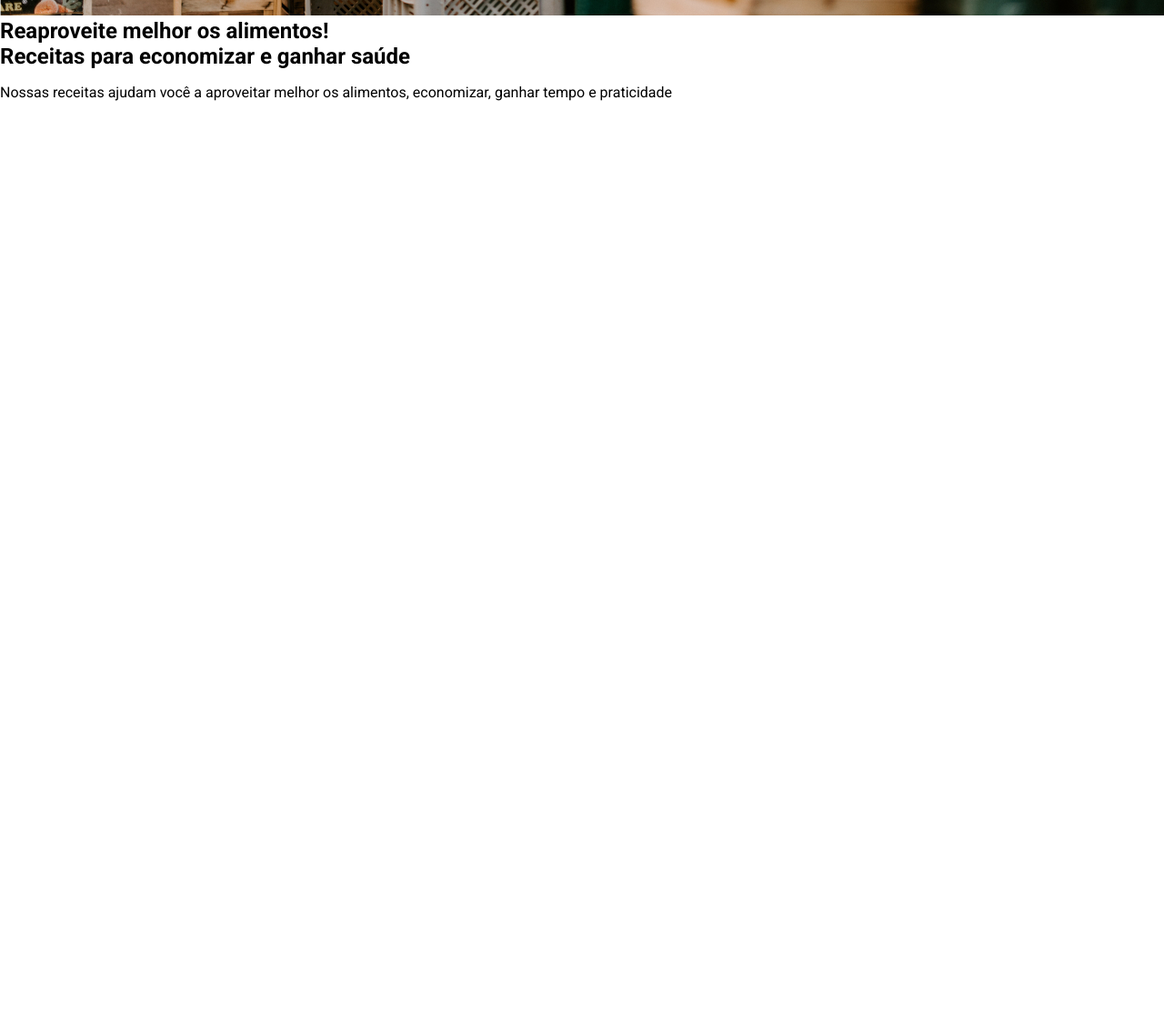
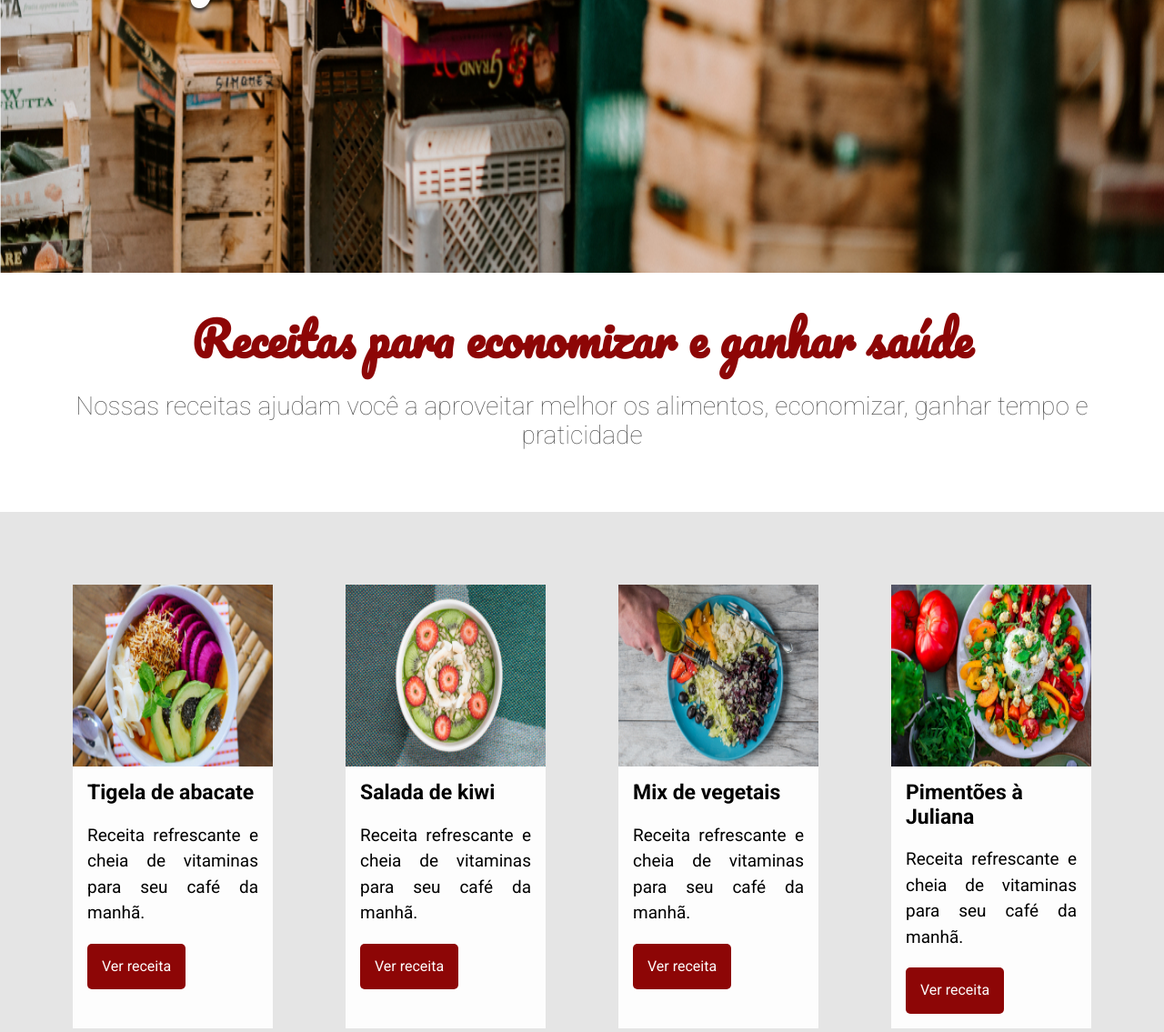
Before and after one commit to natalledm/100-days-of-code, a plain HTML site: page lessons-projects/architecture-css/arquitetura-css-assets/arquitetura-css-assets/index.html in a window 1280 px wide. Shown: the part 500-1635 px from the top of the page at 91% size. Before the commit the page ends 800 px from the top, so only its background shows below. Drawn offline with Linux system fonts and the light colour scheme.

Commit message:
Continuing on the css project: cards created

```diff
--- /dev/null
+++ b/lessons-projects/architecture-css/arquitetura-css-assets/arquitetura-css-assets/assets/css/about.css
@@ -0,0 +1,16 @@
+.about {
+  text-align: center;
+  padding: 2.5rem;
+}
+
+.about__title {
+  color: #8d0606;
+  font-family: Pacifico, cursive;
+  font-size: 3.1875rem;
+}
+
+.about__description {
+  color: #595959;
+  font-size: 1.75rem;
+  font-weight: 100;
+}
--- /dev/null
+++ b/lessons-projects/architecture-css/arquitetura-css-assets/arquitetura-css-assets/assets/css/banner.css
@@ -0,0 +1,21 @@
+.banner {
+  position: relative;
+}
+
+.banner__img {
+  width: 100%;
+  height: calc(100vh - 72px);
+}
+
+.banner__title {
+  font-family: Pacifico, cursive;
+  color: #fdfdfd;
+  font-size: 5.0625rem;
+  position: absolute;
+  left: 50%;
+  text-shadow: 0 4px 4px rgba(0, 0, 0, 0.75);
+  top: 50%;
+  text-align: center;
+  transform: translate(-50%, -50%);
+  width: 100%;
+}
--- /dev/null
+++ b/lessons-projects/architecture-css/arquitetura-css-assets/arquitetura-css-assets/assets/css/recipe.css
@@ -0,0 +1,47 @@
+.cards {
+  background: #e5e5e5;
+  display: flex;
+  flex-wrap: wrap;
+  padding: 5rem 0 0 5rem;
+}
+
+.recipe {
+  background: #fdfdfd;
+  display: flex;
+  flex-direction: column;
+  margin-bottom: 5rem;
+  margin-right: 5rem;
+  width: calc(25% - 5rem);
+}
+
+.recipe__img {
+  height: 200px;
+}
+
+.recipe__title {
+  font-size: 1.4375rem;
+}
+
+.recipe__description {
+  font-size: 1.1875rem;
+  line-height: 1.5;
+  text-align: justify;
+}
+
+.recipe__content {
+  padding: 1rem;
+}
+
+.recipe__button {
+  background: #8d0606;
+  border: none;
+  border-radius: 5px;
+  color: #fdfdfd;
+  padding: 1rem;
+  transition: all 1s ease-in-out;
+}
+
+.recipe__button:hover {
+  cursor: pointer;
+  background: #620404;
+}
--- a/lessons-projects/architecture-css/arquitetura-css-assets/arquitetura-css-assets/index.html
+++ b/lessons-projects/architecture-css/arquitetura-css-assets/arquitetura-css-assets/index.html
@@ -1,15 +1,18 @@
 <!DOCTYPE html>
 <html lang="pt-BR">
     <head>
-        <link href="https://fonts.googleapis.com/css?family=Pacifico|Roboto:100,300,400,500,700,900" rel="stylesheet" />
-        <meta charset="UTF-8" />
-        <meta name="viewport" content="width=device-width, initial-scale=1.0" />
-        <meta http-equiv="X-UA-Compatible" content="ie=edge" />
+        <link href="https://fonts.googleapis.com/css?family=Pacifico|Roboto:100,300,400,500,700,900" rel="stylesheet">
+        <meta charset="UTF-8">
+        <meta name="viewport" content="width=device-width, initial-scale=1.0">
+        <meta http-equiv="X-UA-Compatible" content="ie=edge">
         <title>Fruta & Fruto</title>
-        <link href="./assets/css/normalize.css" rel="stylesheet" />
-        <link href="./assets/css/reset.css" rel="stylesheet" />
-        <link href="./assets/css/header/header.css" rel="stylesheet" />
-        <link href="./assets/css/header/menu.css" rel="stylesheet" />
+        <link href="./assets/css/normalize.css" rel="stylesheet">
+        <link href="./assets/css/reset.css" rel="stylesheet">
+        <link href="./assets/css/header/header.css" rel="stylesheet">
+        <link href="./assets/css/header/menu.css" rel="stylesheet">
+        <link href="./assets/css/banner.css" rel="stylesheet">
+        <link href="./assets/css/about.css" rel="stylesheet">
+        <link href="./assets/css/recipe.css" rel="stylesheet">
     </head>
     <body>
         <header class="header">
@@ -34,5 +37,55 @@
                 economizar, ganhar tempo e praticidade
             </p>
         </section>
+        <section class="cards">
+            <div class="recipe">
+                <img alt="Tigela de abacate" class="recipe__img" src="./assets/img/receitas/tigela-de-abacate.jpg" />
+                <div class="recipe__content">
+                    <h4 class="recipe__title">Tigela de abacate</h4>
+                    <p class="recipe__description">Receita refrescante e cheia de vitaminas para seu café da manhã.</p>
+                    <button class="recipe__button">Ver receita</button>
+                </div>
+            </div>
+            <div class="recipe">
+                <img alt="Salada de kiwi" class="recipe__img" src="./assets/img/receitas/salada-de-kiwi.jpg" />
+                <div class="recipe__content">
+                    <h4 class="recipe__title">Salada de kiwi</h4>
+                    <p class="recipe__description">Receita refrescante e cheia de vitaminas para seu café da manhã.</p>
+                    <button class="recipe__button">Ver receita</button>
+                </div>
+            </div>
+            <div class="recipe">
+                <img alt="Mix de vegetais" class="recipe__img" src="./assets/img/receitas/mix-de-vegetais.jpg" />
+                <div class="recipe__content">
+                    <h4 class="recipe__title">Mix de vegetais</h4>
+                    <p class="recipe__description">Receita refrescante e cheia de vitaminas para seu café da manhã.</p>
+                    <button class="recipe__button">Ver receita</button>
+                </div>
+            </div>
+            <div class="recipe">
+                <img alt="Pimentões à Juliana" class="recipe__img" src="./assets/img/receitas/pimentoes-a-juliana.jpg" />
+                <div class="recipe__content">
+                    <h4 class="recipe__title">Pimentões à Juliana</h4>
+                    <p class="recipe__description">Receita refrescante e cheia de vitaminas para seu café da manhã.</p>
+                    <button class="recipe__button">Ver receita</button>
+                </div>
+            </div>
+            <div class="recipe">
+                <img alt="Prato oriental" class="recipe__img" src="./assets/img/receitas/prato-oriental.jpg" />
+                <div class="recipe__content">
+                    <h4 class="recipe__title">Prato oriental</h4>
+                    <p class="recipe__description">Receita refrescante e cheia de vitaminas para seu café da manhã.</p>
+                    <button class="recipe__button">Ver receita</button>
+                </div>
+            </div>
+            <div class="recipe">
+                <img alt="Beterrabas assadas" class="recipe__img" src="./assets/img/receitas/beterrabas-assadas.jpg" />
+                <div class="recipe__content">
+                    <h4 class="recipe__title">Beterrabas assadas</h4>
+                    <p class="recipe__description">Receita refrescante e cheia de vitaminas para seu café da manhã.</p>
+                    <button class="recipe__button">Ver receita</button>
+                </div>
+            </div>
+        </section>
     </body>
 </html>
```
Also changed, not shown: journal.md (+9 -1 lines).
